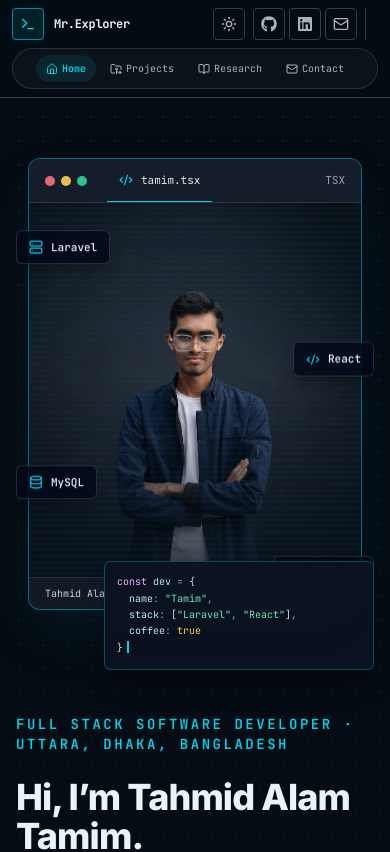
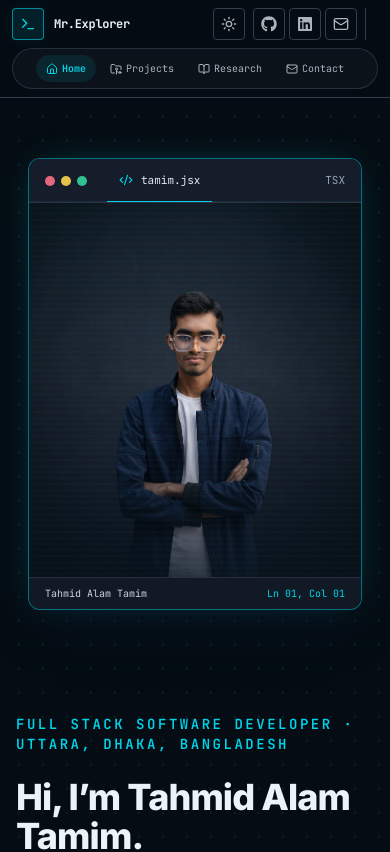
Before and after one commit to Mr-Explorer142/Portfolio-Website, a React (Vite) app: page / in a window 390 px wide. Shown: the top 852 px of the page. Built offline with nearby package versions, Linux system fonts and the light colour scheme.

Commit message:
Refine terminal portrait interactions

```diff
--- a/src/components/HeroPortrait.jsx
+++ b/src/components/HeroPortrait.jsx
@@ -1,4 +1,4 @@
-import React from "react";
+import React, { useState } from "react";
 import { Braces, Code2, Database, Server } from "lucide-react";
 
 const technologies = [
@@ -9,22 +9,41 @@ const technologies = [
 ];
 
 export function HeroPortrait({ name, title, imageSrc }) {
+  const [showTechnologies, setShowTechnologies] = useState(false);
+
+  const handleTechnologyToggle = (event) => {
+    if (event.target.closest("a, button")) return;
+    setShowTechnologies((visible) => !visible);
+  };
+
   return (
-    <div className="order-1 relative mx-auto w-full max-w-[500px] px-3 pb-16 pt-3 sm:px-8 sm:pb-20 lg:order-2 lg:col-span-5 lg:px-0">
+    <div
+      className={`group order-1 relative mx-auto w-full max-w-[500px] px-3 pb-16 pt-3 sm:px-8 sm:pb-20 lg:order-2 lg:col-span-5 lg:px-0 ${showTechnologies ? "hero-tech-visible" : ""}`}
+      onClick={handleTechnologyToggle}
+      onKeyDown={(event) => {
+        if (event.key === "Enter" || event.key === " ") {
+          event.preventDefault();
+          setShowTechnologies((visible) => !visible);
+        }
+      }}
+      role="button"
+      tabIndex={0}
+      aria-label="Show or hide technology skills"
+    >
       <div className="hero-portrait-glow absolute inset-x-8 top-10 aspect-[4/5] rounded-[2rem]" />
 
-      <div className="hero-float-frame relative z-10 overflow-hidden rounded-xl border border-accent/50 bg-[#0b0f19] shadow-2xl shadow-cyan-950/40">
-        <div className="flex h-11 items-center gap-3 border-b border-white/10 bg-[#151d2a] px-4 font-mono text-[11px]">
+      <div className="terminal-frame hero-float-frame relative z-10 overflow-hidden rounded-xl border border-accent/50 bg-white shadow-2xl shadow-cyan-950/40 dark:bg-[#0b0f19]">
+        <div className="terminal-header flex h-11 items-center gap-3 border-b border-slate-200 bg-slate-100 px-4 font-mono text-[11px] dark:border-white/10 dark:bg-[#151d2a]">
           <div className="flex items-center gap-1.5" aria-hidden="true">
             <span className="h-2.5 w-2.5 rounded-full bg-rose-400/90" />
             <span className="h-2.5 w-2.5 rounded-full bg-amber-300/90" />
             <span className="h-2.5 w-2.5 rounded-full bg-emerald-400/90" />
           </div>
-          <div className="ml-2 flex h-full items-center border-b border-accent px-3 text-slate-200">
+          <div className="ml-2 flex h-full items-center border-b border-accent px-3 text-slate-700 dark:text-slate-200">
             <Code2 className="mr-2 h-3.5 w-3.5 text-accent" />
-            tamim.tsx
+            tamim.jsx
           </div>
-          <span className="ml-auto text-slate-400">TSX</span>
+          <span className="ml-auto text-slate-500 dark:text-slate-400">TSX</span>
         </div>
 
         <div className="hero-portrait-scan relative aspect-[4/4.5] overflow-hidden">
@@ -36,7 +55,7 @@ export function HeroPortrait({ name, title, imageSrc }) {
           <div className="pointer-events-none absolute inset-0 bg-gradient-to-t from-[#08121b]/80 via-transparent to-cyan-950/10" />
         </div>
 
-        <div className="flex items-center justify-between border-t border-white/10 bg-[#111925] px-4 py-2 font-mono text-[10px] text-slate-300">
+        <div className="flex items-center justify-between border-t border-slate-200 bg-slate-100 px-4 py-2 font-mono text-[10px] text-slate-600 dark:border-white/10 dark:bg-[#111925] dark:text-slate-300">
           <span>{name}</span>
           <span className="text-accent">Ln 01, Col 01</span>
         </div>
@@ -45,7 +64,7 @@ export function HeroPortrait({ name, title, imageSrc }) {
       {technologies.map(({ name: technology, icon: Icon, position }, index) => (
         <div
           key={technology}
-          className={`hero-float-badge ${position} absolute z-20 flex items-center gap-2 rounded-lg border border-white/15 bg-slate-950/75 px-3 py-2 font-mono text-[11px] font-medium text-slate-100 shadow-lg shadow-black/20 backdrop-blur-md`}
+          className={`hero-float-badge ${position} absolute z-20 flex items-center gap-2 rounded-lg border border-white/15 bg-slate-950/75 px-3 py-2 font-mono text-[11px] font-medium text-slate-100 shadow-lg shadow-black/20 backdrop-blur-md opacity-0 transition-all duration-300 group-hover:opacity-100 group-focus-visible:opacity-100 ${showTechnologies ? "hero-tech-badge-visible" : ""}`}
           style={{ "--float-delay": `${index * 350}ms` }}
         >
           <Icon className="h-3.5 w-3.5 text-accent" />
@@ -53,14 +72,6 @@ export function HeroPortrait({ name, title, imageSrc }) {
         </div>
       ))}
 
-      <div className="hero-code-card absolute bottom-1 right-0 z-30 w-[min(270px,78%)] rounded-lg border border-accent/30 bg-[#0b1220]/95 p-3 font-mono text-[10px] leading-relaxed shadow-xl shadow-black/40 backdrop-blur-md sm:bottom-0 sm:right-1">
-        <p><span className="text-fuchsia-300">const</span> <span className="text-sky-200">dev</span> <span className="text-slate-400">=</span> <span className="text-slate-300">{"{"}</span></p>
-        <p className="pl-3"><span className="text-sky-200">name</span><span className="text-slate-400">:</span> <span className="text-emerald-300">"Tamim"</span><span className="text-slate-400">,</span></p>
-        <p className="pl-3"><span className="text-sky-200">stack</span><span className="text-slate-400">:</span> <span className="text-slate-300">[</span><span className="text-emerald-300">"Laravel"</span><span className="text-slate-400">, </span><span className="text-emerald-300">"React"</span><span className="text-slate-300">]</span><span className="text-slate-400">,</span></p>
-        <p className="pl-3"><span className="text-sky-200">coffee</span><span className="text-slate-400">:</span> <span className="text-amber-300">true</span></p>
-        <p><span className="text-slate-300">{"}"}</span><span className="hero-cursor ml-1 inline-block h-3 w-[2px] translate-y-0.5 bg-accent" /></p>
-      </div>
-
       <p className="sr-only">{title}</p>
     </div>
   );
--- a/src/components/TerminalMockup.jsx
+++ b/src/components/TerminalMockup.jsx
@@ -25,7 +25,7 @@ export function TerminalMockup() {
 
   return (
     <div className="terminal-animated-border relative isolate w-full rounded-lg shadow-2xl backdrop-blur-md overflow-hidden font-mono text-xs transition-all duration-300 hover:shadow-glow-accent">
-      <div className="flex flex-wrap items-center justify-between gap-y-2 px-4 py-2.5 border-b border-border bg-background/90 select-none">
+      <div className="terminal-header flex flex-wrap items-center justify-between gap-y-2 px-4 py-2.5 border-b border-border bg-background/90 select-none">
         <div className="flex items-center gap-2 min-w-0">
           <div className="flex items-center gap-1.5" aria-hidden="true">
             <span className="w-3 h-3 rounded-full bg-rose-500/80 inline-block border border-rose-600" />
@@ -70,7 +70,7 @@ export function TerminalMockup() {
         </div>
       </div>
 
-      <div className="p-4 sm:p-5 overflow-x-auto terminal-scroll text-left leading-relaxed bg-white dark:bg-[#0b0f19]">
+      <div className="terminal-body relative p-4 sm:p-5 overflow-x-auto terminal-scroll text-left leading-relaxed bg-white dark:bg-[#0b0f19]">
         <div className="flex items-center gap-2 text-slate-600 dark:text-slate-400 mb-3 text-[11px] border-b border-slate-300 dark:border-slate-700/60 pb-2">
           <span className="text-emerald-400">tahmid@portfolio</span>
           <span className="text-slate-500 dark:text-slate-500">:</span>
--- a/src/index.css
+++ b/src/index.css
@@ -186,6 +186,33 @@
   z-index: 1;
 }
 
+.terminal-frame,
+.terminal-animated-border {
+  box-shadow:
+    0 24px 60px -30px oklch(16% 0.08 235 / 0.55),
+    0 0 34px -18px oklch(var(--accent) / 0.55);
+}
+
+.terminal-header {
+  box-shadow: inset 0 -1px 0 oklch(var(--accent) / 0.08);
+}
+
+.terminal-body::before {
+  position: absolute;
+  inset: 0;
+  pointer-events: none;
+  content: "";
+  background:
+    linear-gradient(to bottom, transparent 0%, oklch(var(--accent) / 0.035) 50%, transparent 100%),
+    repeating-linear-gradient(to bottom, transparent 0, transparent 5px, oklch(var(--accent) / 0.025) 6px);
+  opacity: 0.75;
+}
+
+.terminal-body > * {
+  position: relative;
+  z-index: 1;
+}
+
 @property --card-border-angle {
   syntax: "<angle>";
   inherits: false;
@@ -301,6 +328,10 @@
   right: 0;
 }
 
+.hero-tech-badge-visible {
+  opacity: 1;
+}
+
 .hero-cursor {
   animation: hero-cursor-blink 1s steps(2, start) infinite;
 }
```
